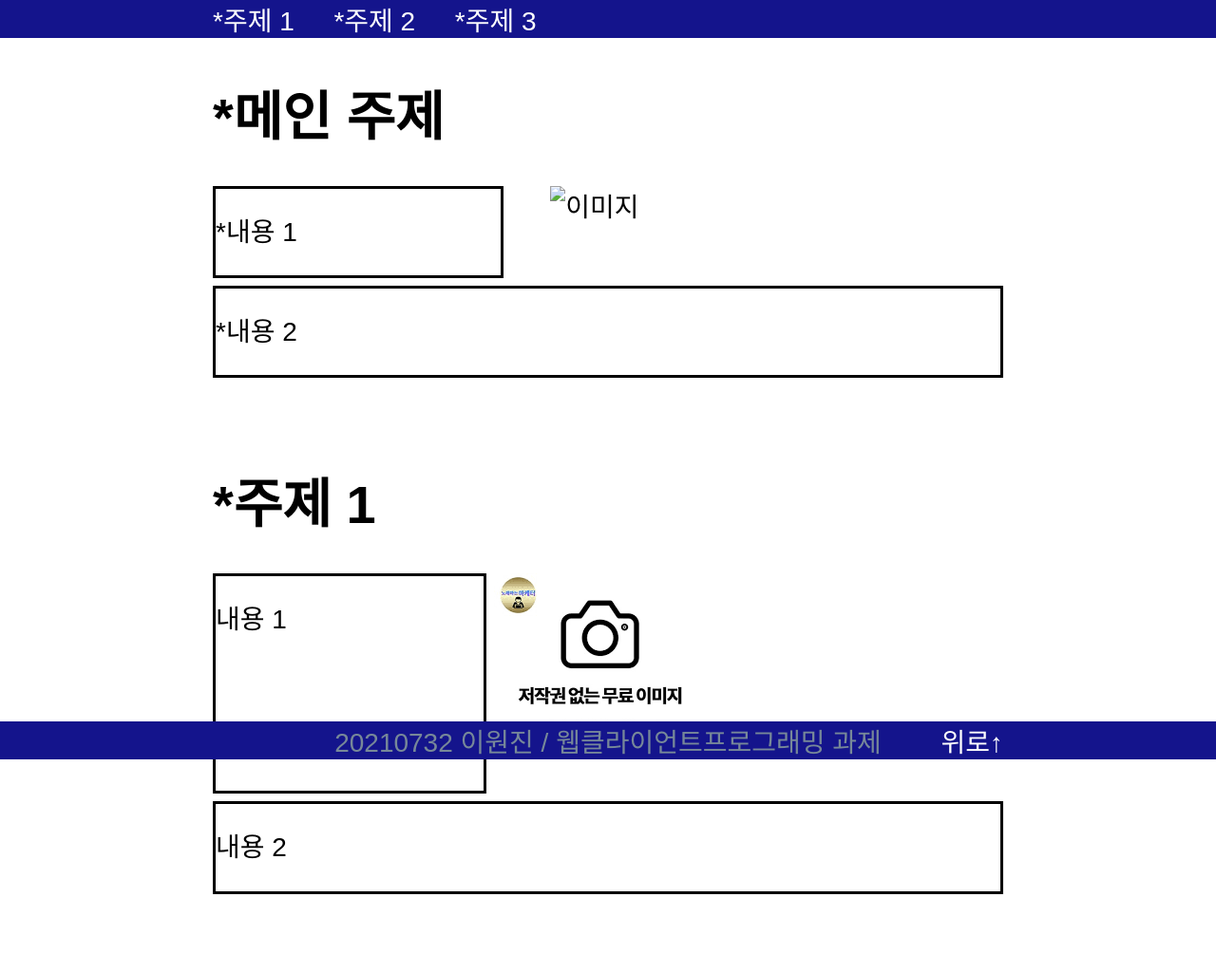
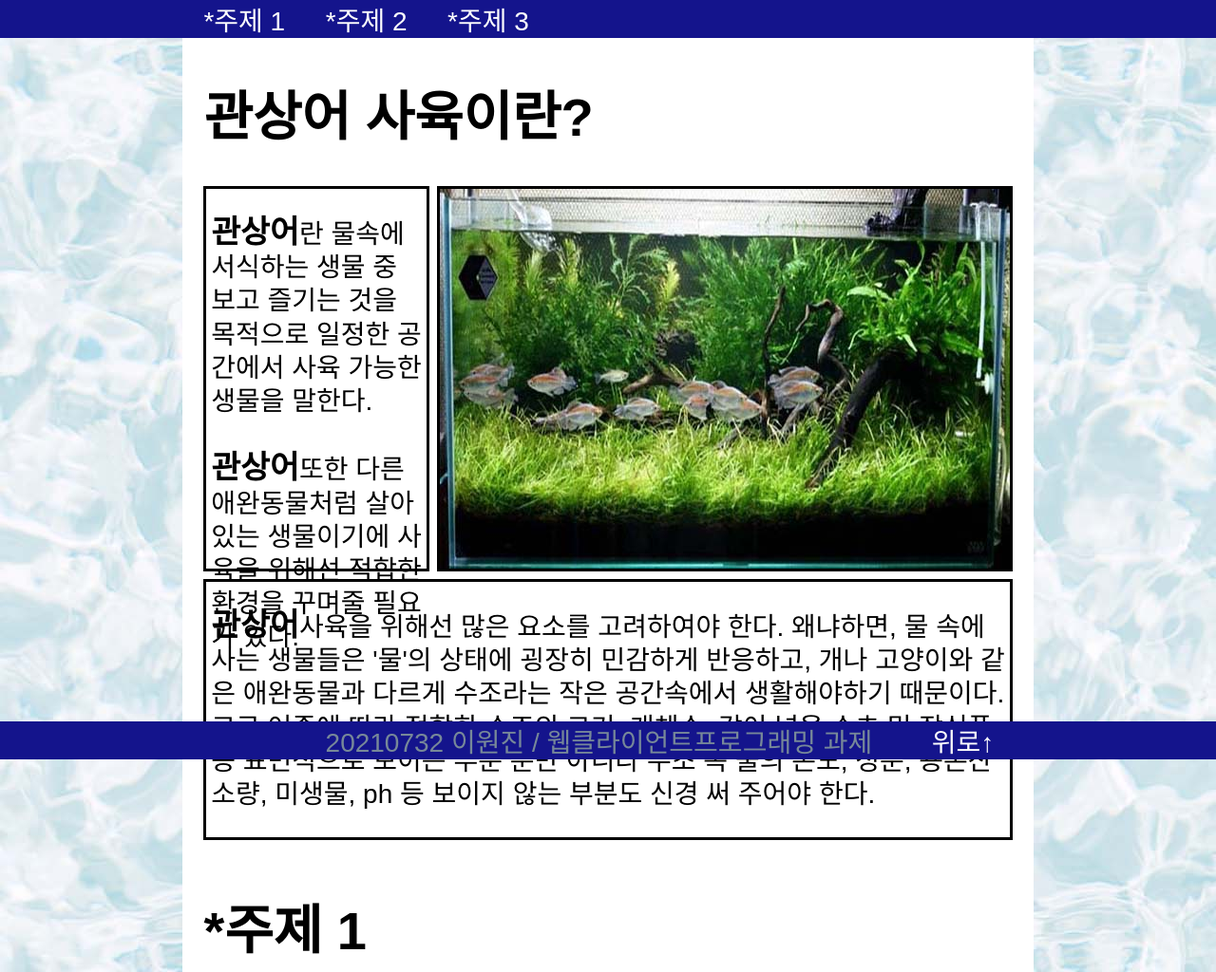
Before and after one commit to RBdice/assignment, a plain HTML site: page assignment/index.html in a window 1280 px wide. Shown: the top 1024 px of the page at 95% size. Drawn offline with Linux system fonts and the light colour scheme; a web font is replaced by a local one.

Commit message:
구조 변경, 주제 선정
내용 추가 및 디자인다듬기

```diff
--- a/assignment/index.html
+++ b/assignment/index.html
@@ -8,11 +8,12 @@
     <link rel="preconnect" href="https://fonts.googleapis.com">
 <link rel="preconnect" href="https://fonts.gstatic.com" crossorigin>
 <link href="https://fonts.googleapis.com/css2?family=Dongle&display=swap" rel="stylesheet">
-    <title>assignment</title>
+    <title>관상어 사육에 입문해보자</title>
 </head>
 <body>
     <div class="top_bar">
     </div>
+    <div class="background">
         <div class="restrict_body">
             <a name="top"></a>
             <div class="nav">
@@ -23,10 +24,16 @@
                 </ul>
             </div>
             <div class="main">
-                <div class="main_title"><h1>*메인 주제</h1></div>
-                <div class="main_img"><img src="\image\203E86224C3ACF9718.jfif" alt="이미지"></div>
-                <div class="main_item1"><p>*내용 1</p></div>
-                <div class="main_item2"><p>*내용 2</p></div>
+                <div class="main_title"><h1>관상어 사육이란?</h1></div>
+                <div class="main_box">
+                    <div class="main_item1"><p><big><b>관상어</b></big>란 물속에 서식하는 생물 중 보고 즐기는 것을 목적으로 일정한 공간에서 사육 가능한 생물을 말한다.<br>
+                                            <br><big><b>관상어</b></big>또한 다른 애완동물처럼 살아있는 생물이기에 사육을 위해선 적합한 환경을 꾸며줄 필요가 있다.
+                                            </p></div>
+                    <div class="main_img"><img src="/assignment/image/203E86224C3ACF9718.jfif" alt="이미지"></div>
+                </div>
+                <div class="main_item2"><p><big><b>관상어</b></big>사육을 위해선 많은 요소를 고려하여야 한다. 왜냐하면, 물 속에 사는 생물들은 '물'의 상태에 굉장히 민감하게 반응하고,  개나 고양이와 같은 애완동물과 다르게 수조라는 작은 공간속에서 생활해야하기 때문이다.
+                    고로 어종에 따라 적합한 수조의 크기, 개체수, 같이 넣을 수초 및 장식품 등 표면적으로 보이는 부분 뿐만 아니라
+                    수조 속 물의 온도, 성분, 용존산소량, 미생물, ph 등 보이지 않는 부분도 신경 써 주어야 한다.</p></div>
             </div>
             <a name="subject1"></a>
             <div class="main">
@@ -57,7 +64,7 @@
                 <p><a class="nav_a" href="#top">위로↑</a></p>
             </div>
         </div>
-
+    </div>
     <div class="footer_bar">
     </div>
 </body>
--- a/assignment/style.css
+++ b/assignment/style.css
@@ -5,10 +5,19 @@ body {
     justify-content: center;
     font-family: 'Dongle', sans-serif;
     font-size: 1.75rem;
+    background-image: url(/assignment/image/bg.jpg);
+}
+.background {
+    width: 70%;
+    max-width: 1000px;
+    background-color: white;
+    display: flex;
+    justify-content: center;
 }
 .restrict_body {
-    width: 65%;
+    width: 95%;
     max-width: 900px;
+
 }
 /*-------------nav-------------*/
 .top_bar {
@@ -45,37 +54,31 @@ body {
 /*-------------main-------------*/
 .main {
     margin-bottom: 50px;
-    display: grid;
-    grid-template-columns: repeat(5, fr);
-    grid-template-rows: repeat(3, fr);
 }
-.main_title {
-    grid-column: 1/6;
-    grid-row: 1/2;
+.main_box {
+    display: flex;
 }
 .main_img {
-    grid-column: 3/6;
-    grid-row: 2/3;
+    max-height: 400px;
+    border:  black solid;
 }
 .main_img img {
     max-width: 600px;
-    max-height: 400px;
+    max-height: 406px;
 }
 .main_item1 {
-    grid-column: 1/3;
-    grid-row: 2/3;
     max-width: 300px;
+    max-height: 400px;
     border: black solid;
     margin-right: 0.5rem;
 }
 .main_item2 {
-    grid-column: 1/6;
-    grid-row: 3/4;
     margin-top: 0.5rem;
-    max-height: 200px;
+    max-height: 500px;
     border: black solid;
 }
 .main p {
+    margin-left: 0.3rem;
     line-height: 2.2rem;
 }
 /*-------------subject1-------------*/
```
Also changed, not shown: assignment/image/203E86224C3ACF9718.jfif (added), assignment/image/bg.jpg (added), 1 other file.
